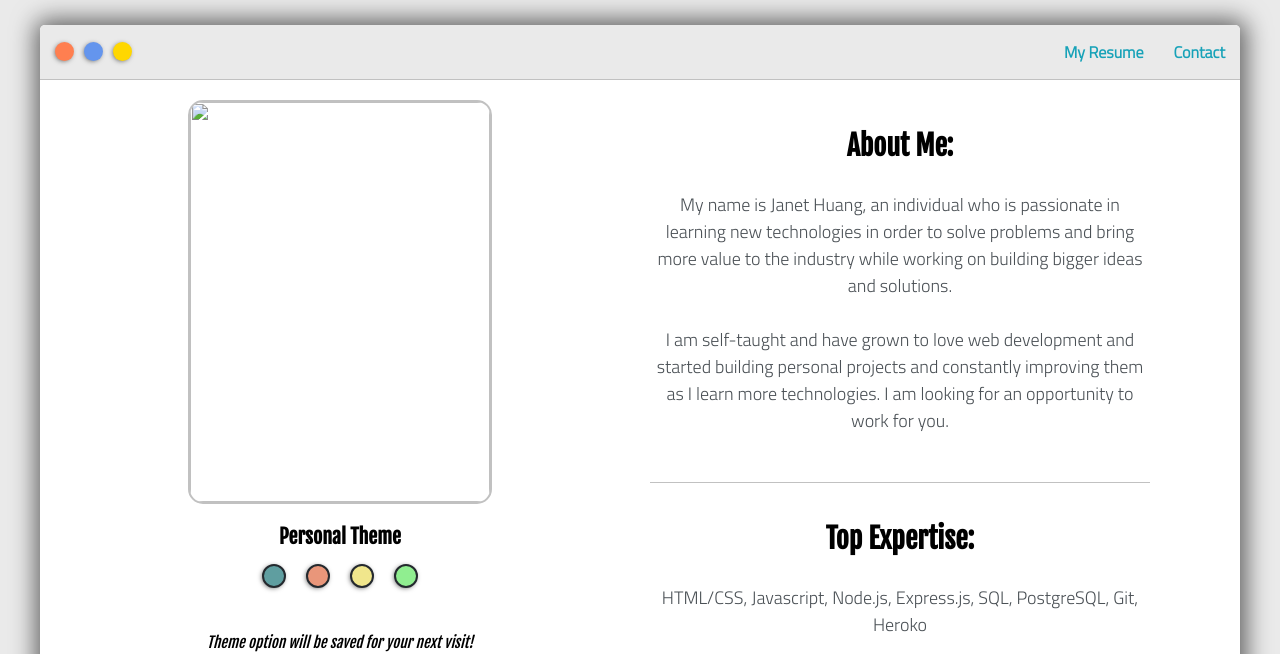
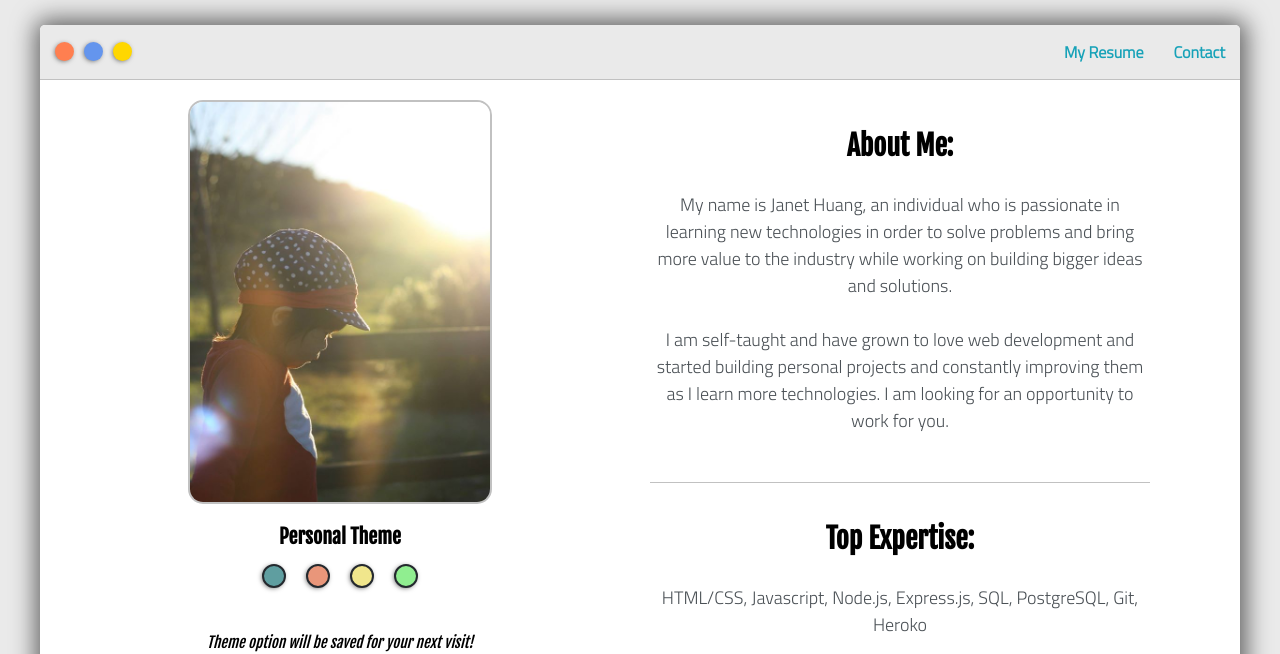
Before and after one commit to JanetHuang-78/MyPortfolio, a website: page Dist/index.html in a window 1280 px wide. Shown: the part 148-802 px from the top of the page. Drawn offline with Linux system fonts and the light colour scheme.

Commit message:
'update'

```diff
--- a/Dist/index.html
+++ b/Dist/index.html
@@ -35,7 +35,7 @@
                 </div>
 
                 <div class="left-wrapper">
-                    <img id="profile-pic" src="./images/p64.jpg" alt="" width="800" />
+                    <img id="profile-pic" src="../images/p64.jpg" alt="" width="800" />
                     <h5 id="personal-theme">Personal Theme</h5>
 
                     <div class="theme-option-wrapper">
```
